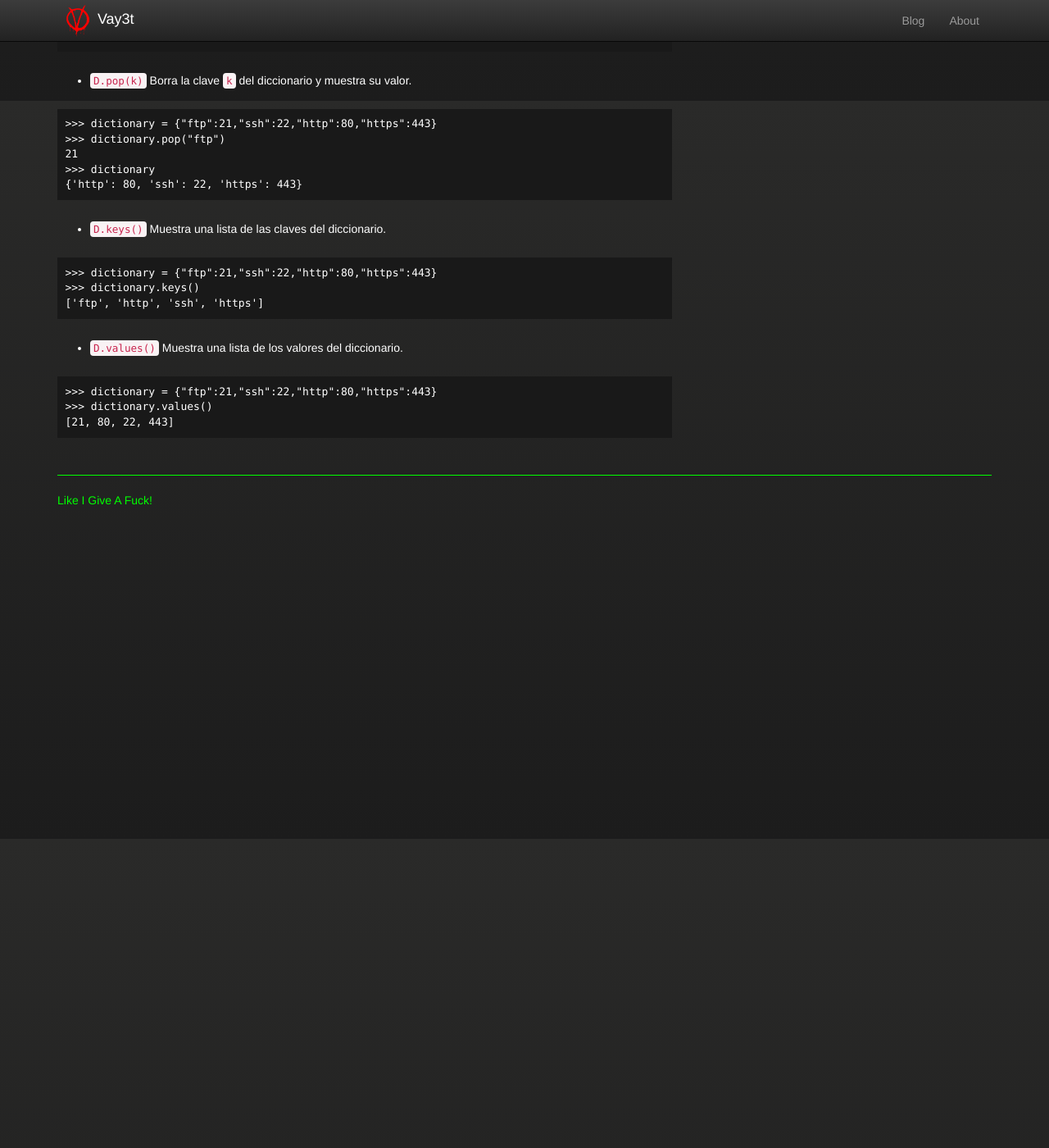
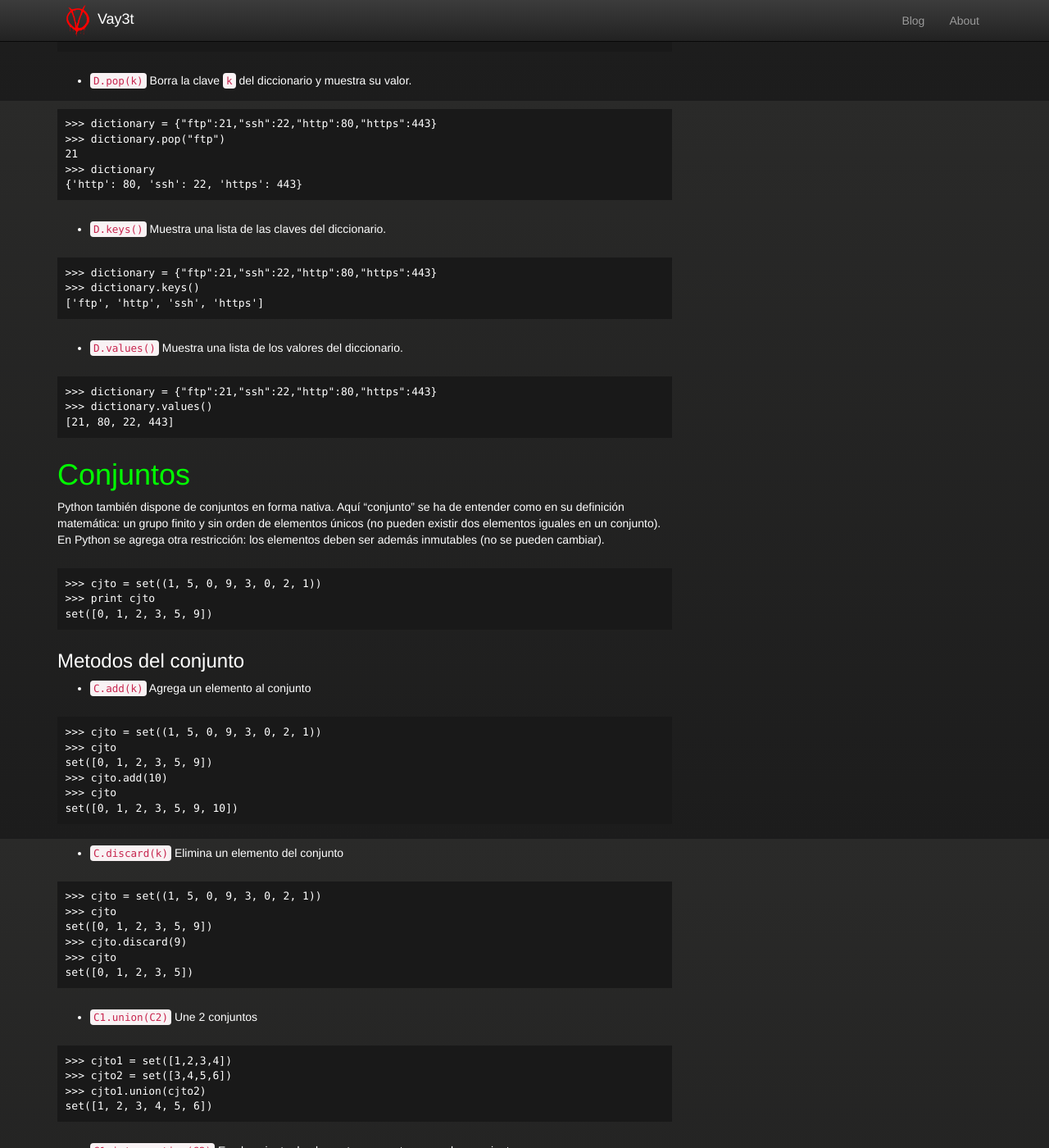
Before and after one commit to pvallejos/pvallejos.github.io, a Jekyll site: the page built from _posts/2017-10-22-Python-Pain-Part-2.md, in a window 1280 px wide and 1400 px high, scrolled down 4377 px. Shown: the whole window at 82% size. Built offline with Jekyll 4.4.1, drawn with Linux system fonts in a browser that asks for light colours; nearby versions of some CDN libraries; comment, search, counter and statistics services are not loaded; before the commit the page ends 5007 px from its top, so only the background shows below that; some of the changed text lies outside the part shown.

Commit message:
Update 2017-10-22-Python-Pain-Part-2.md

````diff
--- a/_posts/2017-10-22-Python-Pain-Part-2.md
+++ b/_posts/2017-10-22-Python-Pain-Part-2.md
@@ -276,3 +276,76 @@
 >>> dictionary.values()
 [21, 80, 22, 443]
 ```
+
+
+# Conjuntos
+Python también dispone de conjuntos en forma nativa. Aquí “conjunto” se ha de entender como en su definición matemática: un grupo finito y sin orden de elementos únicos (no pueden existir dos elementos iguales en un conjunto). En Python se agrega otra restricción: los elementos deben ser además inmutables (no se pueden cambiar).
+
+```
+>>> cjto = set((1, 5, 0, 9, 3, 0, 2, 1))
+>>> print cjto
+set([0, 1, 2, 3, 5, 9])
+```
+
+### Metodos del conjunto
+
+* `C.add(k)` Agrega un elemento al conjunto
+
+```
+>>> cjto = set((1, 5, 0, 9, 3, 0, 2, 1))
+>>> cjto
+set([0, 1, 2, 3, 5, 9])
+>>> cjto.add(10)
+>>> cjto
+set([0, 1, 2, 3, 5, 9, 10])
+```
+
+* `C.discard(k)` Elimina un elemento del conjunto
+
+```
+>>> cjto = set((1, 5, 0, 9, 3, 0, 2, 1))
+>>> cjto
+set([0, 1, 2, 3, 5, 9])
+>>> cjto.discard(9)
+>>> cjto
+set([0, 1, 2, 3, 5])
+```
+
+* `C1.union(C2)` Une 2 conjuntos
+
+```
+>>> cjto1 = set([1,2,3,4])
+>>> cjto2 = set([3,4,5,6])
+>>> cjto1.union(cjto2)
+set([1, 2, 3, 4, 5, 6])
+```
+
+* `C1.intersection(C2)` Es el conjunto de elementos que estan en ambos conjuntos
+
+```
+>>> cjto1 = set([1,2,3,4])
+>>> cjto2 = set([3,4,5,6])
+>>> cjto1.intersection(cjto2)
+set([3, 4])
+```
+
+* `C1.difference(C2)` Es el conjunto de elementos que pertenecen a C1 pero que no pertenezca ningun elemento del conjunto C2
+
+```
+>>> cjto1 = set([1,2,3,4])
+>>> cjto2 = set([3,4,5,6])
+>>> cjto1.difference(cjto2)
+set([1, 2])
+>>> cjto2.difference(cjto1)
+set([5, 6])
+```
+
+
+* `C1.symmetric_difference(C2)` Ss el conjunto de elementos que están en C1 o C2, pero no en ambos.
+
+```
+>>> cjto1 = set([1,2,3,4])
+>>> cjto2 = set([3,4,5,6])
+>>> cjto1.symmetric_difference(cjto2)
+set([1, 2, 5, 6])
+```
````
